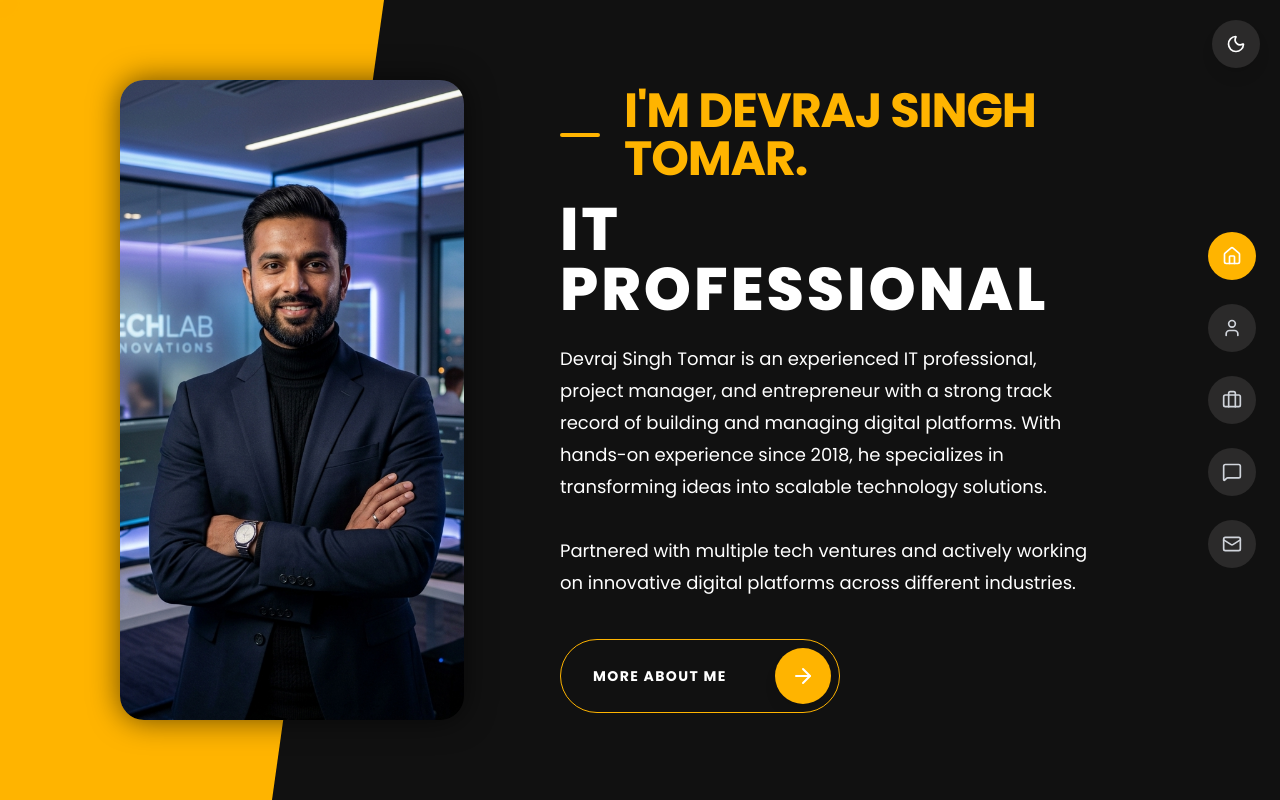
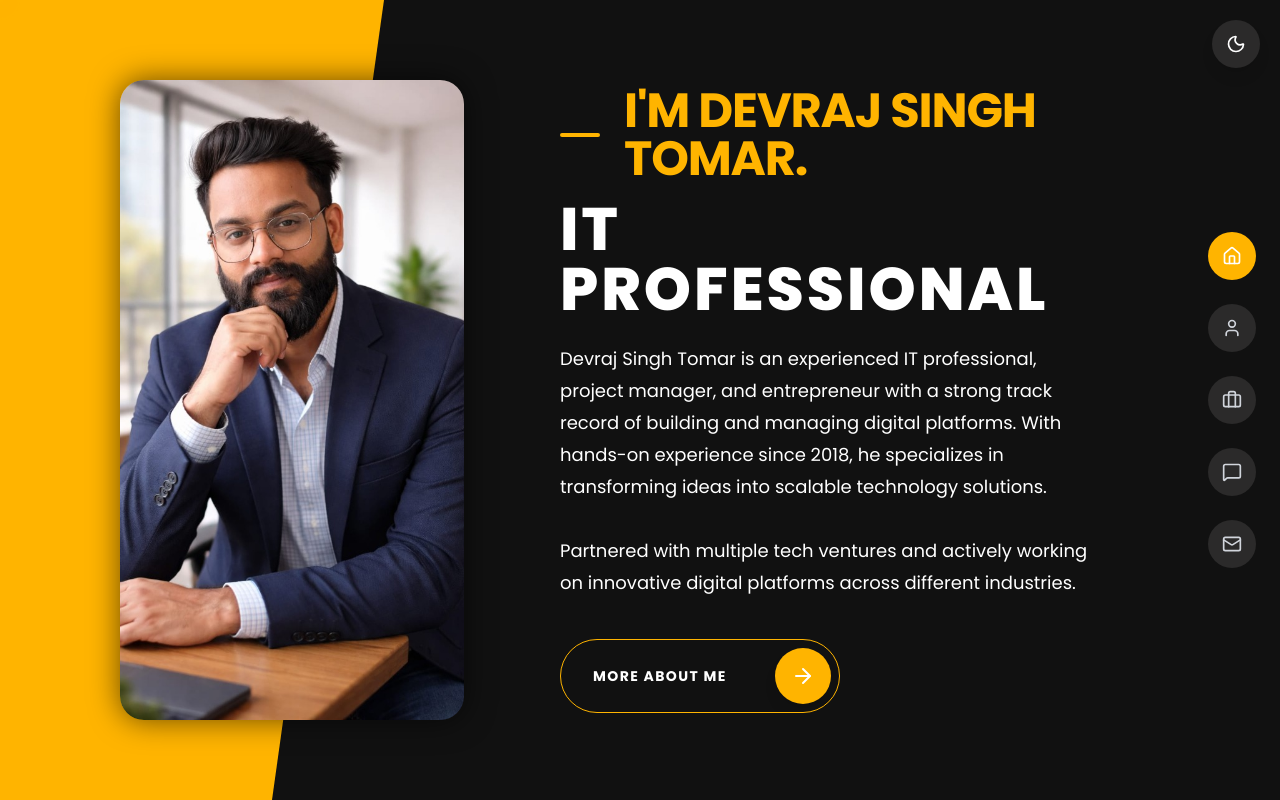
Before and after one commit to realfreeclub-cloud/devraj-singh-tomar, a Next.js app: page / in a window 1280 px wide. Built offline with nearby package versions, Linux system fonts and the light colour scheme.

Commit message:
feat: implement responsive HomeClient component with profile imagery

```diff
--- a/src/components/HomeClient.tsx
+++ b/src/components/HomeClient.tsx
@@ -42,9 +42,9 @@ export default function Home() {
           className="lg:col-span-5 flex justify-center lg:justify-end lg:pl-10 relative z-10"
         >
           {/* Mobile uses a circular image, Desktop uses a tall rounded rectangle */}
-          <div className="relative w-64 h-64 lg:w-[100%] lg:max-w-[460px] lg:h-[calc(100vh-80px)] lg:max-h-[640px] shadow-[0_0_30px_rgba(0,0,0,0.6)] lg:rounded-3xl rounded-full overflow-hidden border-4 border-layer-border lg:border-none">
+          <div className="relative w-64 h-64 lg:w-full lg:max-w-[460px] lg:h-[calc(100vh-80px)] lg:max-h-[640px] shadow-[0_0_30px_rgba(0,0,0,0.6)] lg:rounded-3xl rounded-full overflow-hidden border-4 border-layer-border lg:border-none">
             <Image
-              src="/profile.png"
+              src="/profile.jpg"
               alt="Devraj Singh Tomar"
               fill
               className="object-cover"
```
Also changed, not shown: public/profile.jpg (added), public/profile.png (deleted).
